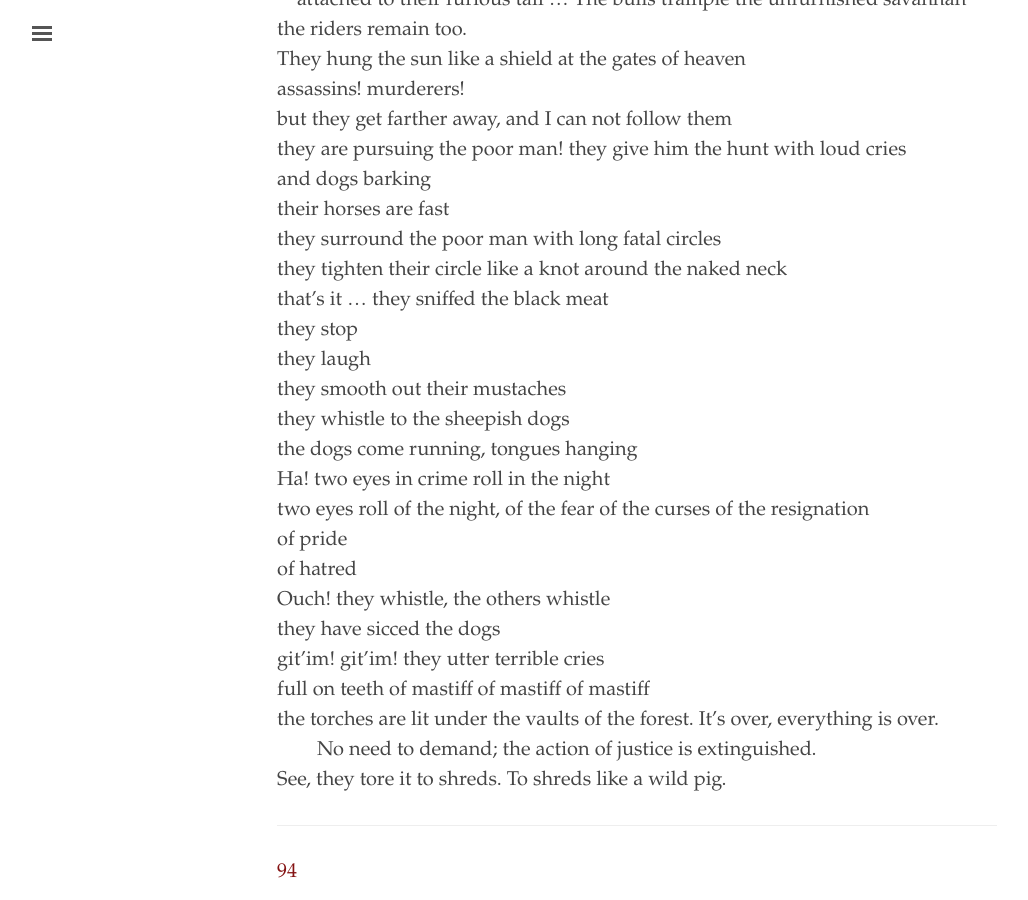
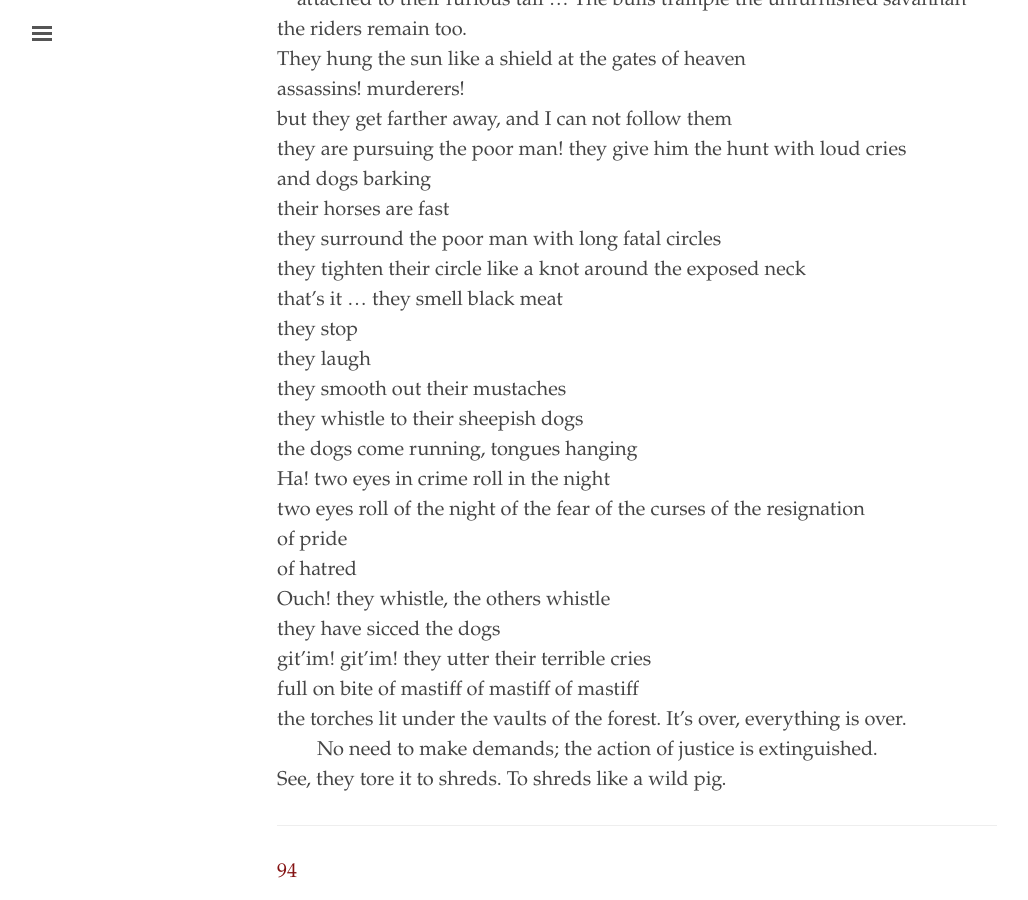
Before and after one commit to elotroalex/chiens, a Jekyll site: the page built from _texts/translation.md, in a window 1280 px wide and 900 px high, scrolled down 104911 px. Shown: the whole window, without its empty margins (3-1031 px from the left). Built offline with Jekyll 4.4.1, drawn with Linux system fonts in a browser that asks for light colours.

Commit message:
tweaked 93

```diff
--- a/_texts/translation.md
+++ b/_texts/translation.md
@@ -3370,23 +3370,23 @@ Oh, steps; hooves of horses; crawling larvae grown in the valley of my ears. Con
 - and dogs barking
 - their horses are fast
 - they surround the poor man with long fatal circles
-- they tighten their circle like a knot around the naked neck
-- that's it ... they sniffed the black meat
+- they tighten their circle like a knot around the exposed neck
+- that's it ... they smell black meat
 - they stop
 - they laugh
 - they smooth out their mustaches
-- they whistle to the sheepish dogs
+- they whistle to their sheepish dogs
 - the dogs come running, tongues hanging
 - Ha! two eyes in crime roll in the night
-- two eyes roll of the night, of the fear of the curses of the resignation
+- two eyes roll of the night of the fear of the curses of the resignation
 - of pride
 - of hatred
 - Ouch! they whistle, the others whistle
 - they have sicced the dogs
-- git'im! git'im! they utter terrible cries
-- full on teeth of mastiff of mastiff of mastiff
-- the torches are lit under the vaults of the forest. It's over, everything is over.
-- {: .i2} No need to demand; the action of justice is extinguished.
+- git'im! git'im! they utter their terrible cries
+- full on bite of mastiff of mastiff of mastiff
+- the torches lit under the vaults of the forest. It's over, everything is over.
+- {:.i2} No need to make demands; the action of justice is extinguished.
 - See, they tore it to shreds. To shreds like a wild pig.
 
 ---
```
